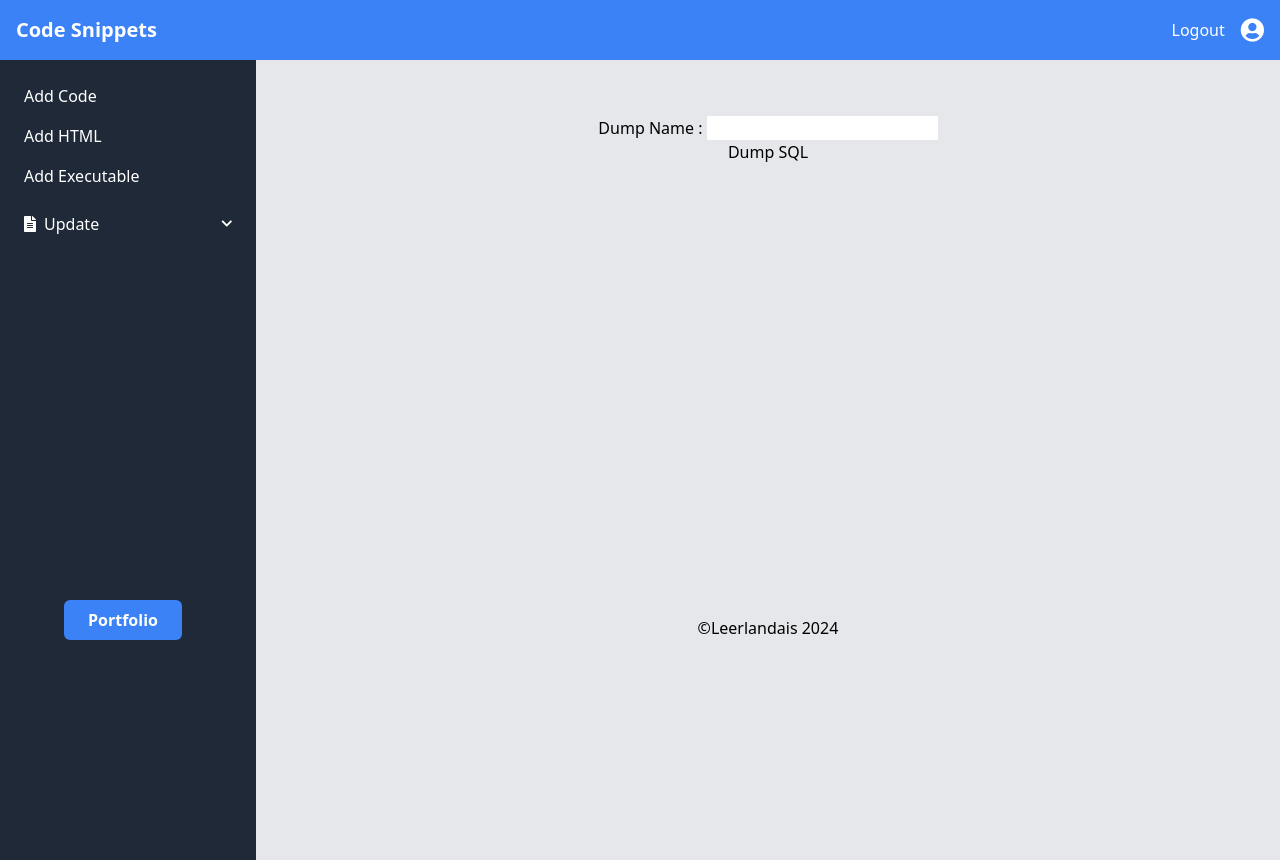
After one commit to Leerlandais/final_snippets, a PHP site: template view/privateView/private.backup.html.twig in a window 1280 px wide. The commit adds this page. Run offline with PHP 8.4, Linux system fonts and the light colour scheme; the template is opened without the code that fills it, so the values that code supplies are empty; a stand-in replaces the project's code that opens the database connection; some libraries are stand-ins or nearby versions.

Commit message:
added dump page and routing

```diff
--- a/controller/privateController.php
+++ b/controller/privateController.php
@@ -174,6 +174,9 @@ switch ($route) {
         $oneHtml = $htmlManager->getOneHtml($id);
         echo $twig->render('privateView/private.oneHtml.html.twig', ['oneHtml' => $oneHtml]);
         break;
+    case 'backup' :
+        echo $twig->render('privateView/private.backup.html.twig');
+        break;
 
 }
 }
--- /dev/null
+++ b/view/privateView/private.backup.html.twig
@@ -0,0 +1,22 @@
+{% extends 'privateView/private.home.html.twig' %}
+
+{% block title %} Admin | Backup {% endblock %}
+{% block headerLink %}<a href="?control=logout"><span class="text-white">Logout</span></a>{% endblock %}
+{% block sideBarPublic %} {% endblock %}
+
+
+{% block content %}
+    <div class="container pt-8 mt-6 flex flex-col gap-4">
+        <form action="" method="post">
+            <div>
+                <label for="dumpName">Dump Name : </label>
+                <input type="text" id="dumpName" name="dumpName">
+            </div>
+            <div>
+                <input type="submit" value="Dump SQL">
+            </div>
+        </form>
+    </div>
+
+
+{% endblock %}
--- a/view/privateView/private.home.html.twig
+++ b/view/privateView/private.home.html.twig
@@ -55,6 +55,15 @@
                     </div>
                 </a>
             </li>
+            <li class="option-with-dropdown-inner">
+                <a href="?control=backup">
+                    <div class="flex items-center justify-between p-2 hover:bg-gray-700">
+                        <div class="flex items-center">
+                            <span>BackupDB</span>
+                        </div>
+                    </div>
+                </a>
+            </li>
         </ul>
     </li>
 {% endblock %} {# end sideBarAdmin #}
```
